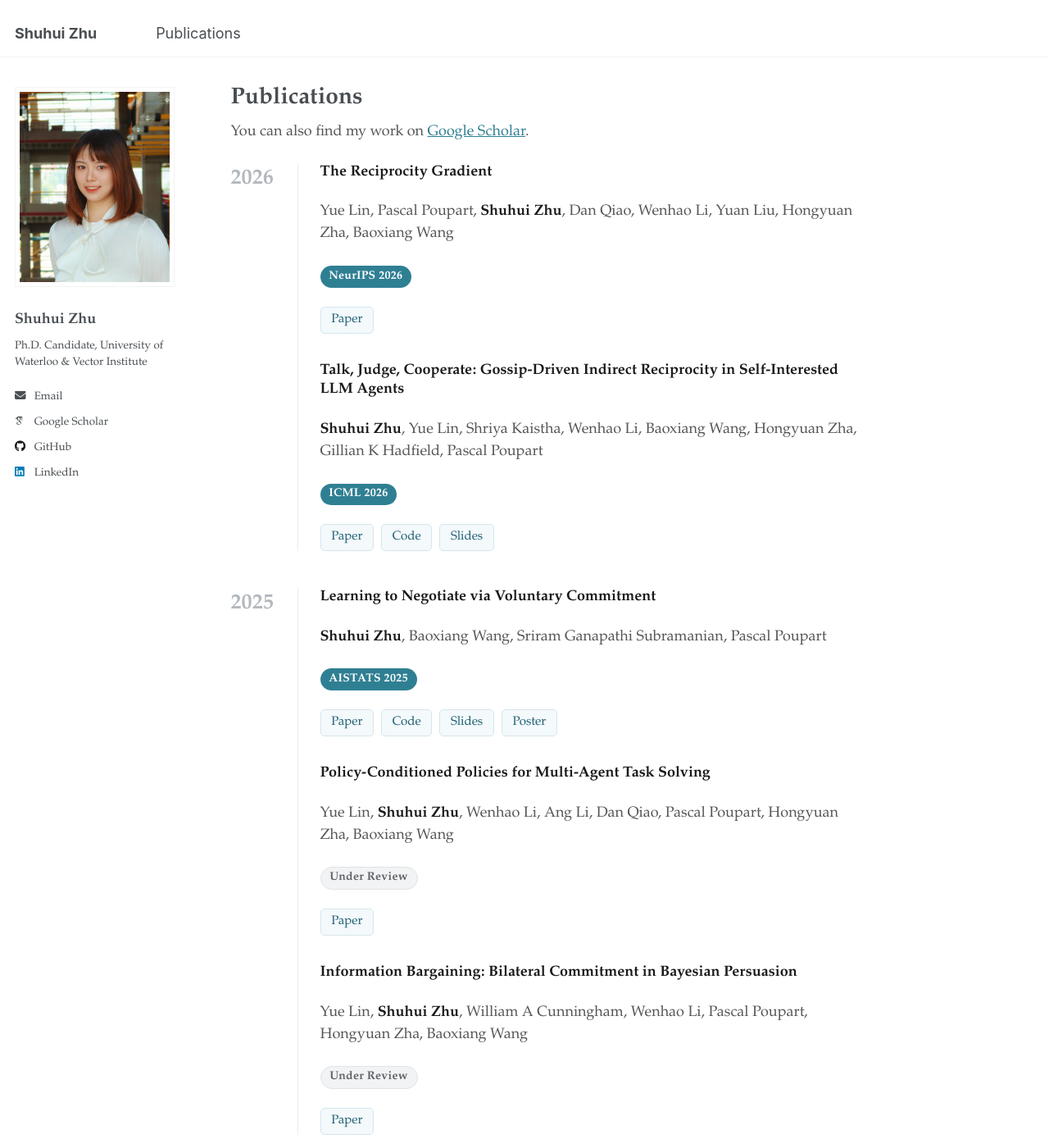
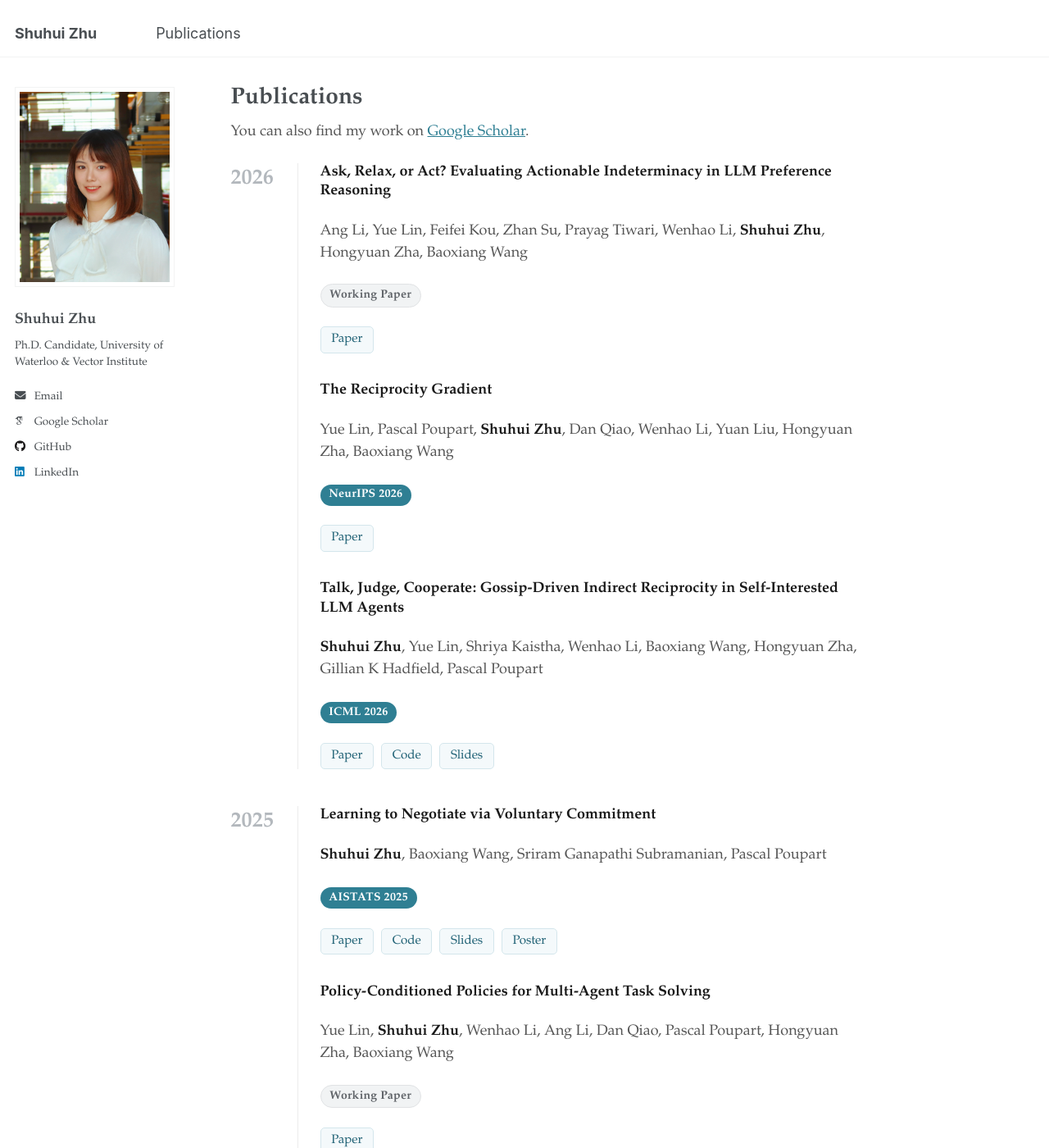
Before and after one commit to shuhui-zhu/shuhui-zhu.github.io, a Jekyll site: the page built from _pages/publications.html, in a window 1280 px wide and 1400 px high. Shown: the whole window at 82% size. Built offline with Jekyll 4.4.1, drawn with Linux system fonts in a browser that asks for light colours; some web fonts are replaced; some of the changed text lies outside the part shown.

Commit message:
update publication list

```diff
--- a/_pages/publications.html
+++ b/_pages/publications.html
@@ -15,6 +15,17 @@ author_profile: true
     <div class="pub-year-group">
         <div class="pub-year-rail"><span class="pub-year-label">2026</span></div>
         <div class="pub-year-items">
+
+            <div class="pub-entry">
+                <p class="pub-entry-title">Ask, Relax, or Act? Evaluating Actionable Indeterminacy in LLM Preference
+                    Reasoning</p>
+                <p class="pub-entry-authors">Ang Li, Yue Lin, Feifei Kou, Zhan Su, Prayag Tiwari, Wenhao Li, <span
+                        class="me">Shuhui Zhu</span>, Hongyuan Zha, Baoxiang Wang</p>
+                <p class="pub-entry-venue"><span class="pub-tag tag-review">Working Paper</span></p>
+                <div class="pub-btns">
+                    <a class="pub-btn" href="https://arxiv.org/abs/2610.03102">Paper</a>
+                </div>
+            </div>
 
             <div class="pub-entry">
                 <p class="pub-entry-title">The Reciprocity Gradient</p>
@@ -64,7 +75,7 @@ author_profile: true
                 <p class="pub-entry-title">Policy-Conditioned Policies for Multi-Agent Task Solving</p>
                 <p class="pub-entry-authors">Yue Lin, <span class="me">Shuhui Zhu</span>, Wenhao Li, Ang Li, Dan Qiao,
                     Pascal Poupart, Hongyuan Zha, Baoxiang Wang</p>
-                <p class="pub-entry-venue"><span class="pub-tag tag-review">Under Review</span></p>
+                <p class="pub-entry-venue"><span class="pub-tag tag-review">Working Paper</span></p>
                 <div class="pub-btns">
                     <a class="pub-btn" href="https://arxiv.org/abs/2512.21024">Paper</a>
                 </div>
@@ -74,7 +85,7 @@ author_profile: true
                 <p class="pub-entry-title">Information Bargaining: Bilateral Commitment in Bayesian Persuasion</p>
                 <p class="pub-entry-authors">Yue Lin, <span class="me">Shuhui Zhu</span>, William A Cunningham, Wenhao
                     Li, Pascal Poupart, Hongyuan Zha, Baoxiang Wang</p>
-                <p class="pub-entry-venue"><span class="pub-tag tag-review">Under Review</span></p>
+                <p class="pub-entry-venue"><span class="pub-tag tag-review">Working Paper</span></p>
                 <div class="pub-btns">
                     <a class="pub-btn" href="https://arxiv.org/abs/2506.05876">Paper</a>
                 </div>
@@ -94,7 +105,7 @@ author_profile: true
                 <p class="pub-entry-authors">Rakshit Trivedi, Nikhil Chandak, Andrei Ioan Muresanu, <span
                         class="me">Shuhui Zhu</span>, Atrisha Sarkar, Joel Z Leibo, Dylan Hadfield-Menell, Gillian K
                     Hadfield</p>
-                <p class="pub-entry-venue"><span class="pub-tag tag-review">Under Review</span></p>
+                <p class="pub-entry-venue"><span class="pub-tag tag-review">Working Paper</span></p>
                 <div class="pub-btns">
                     <a class="pub-btn" href="https://openreview.net/pdf?id=Gd6QrBLHBN">Paper</a>
                 </div>
```
